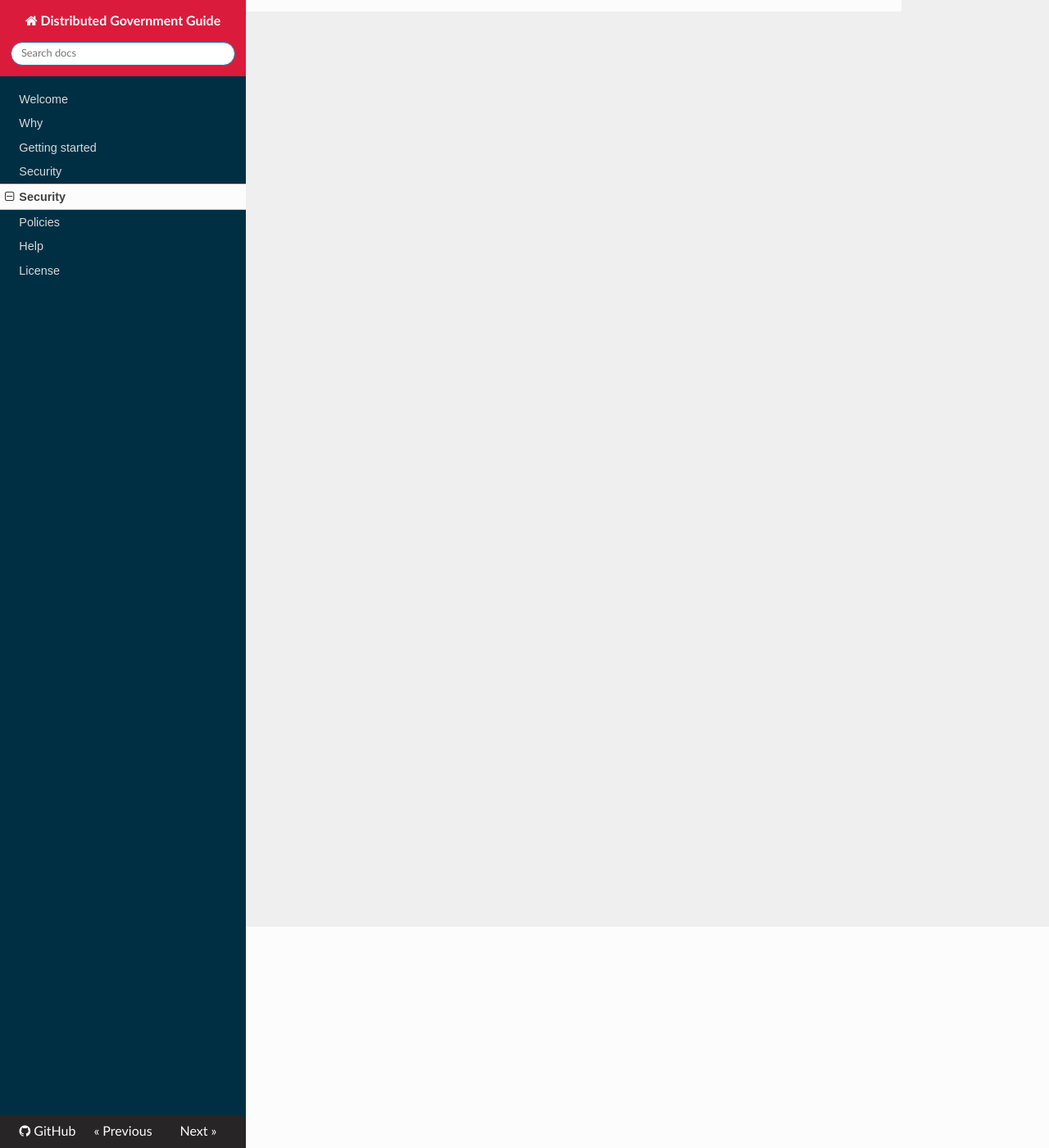
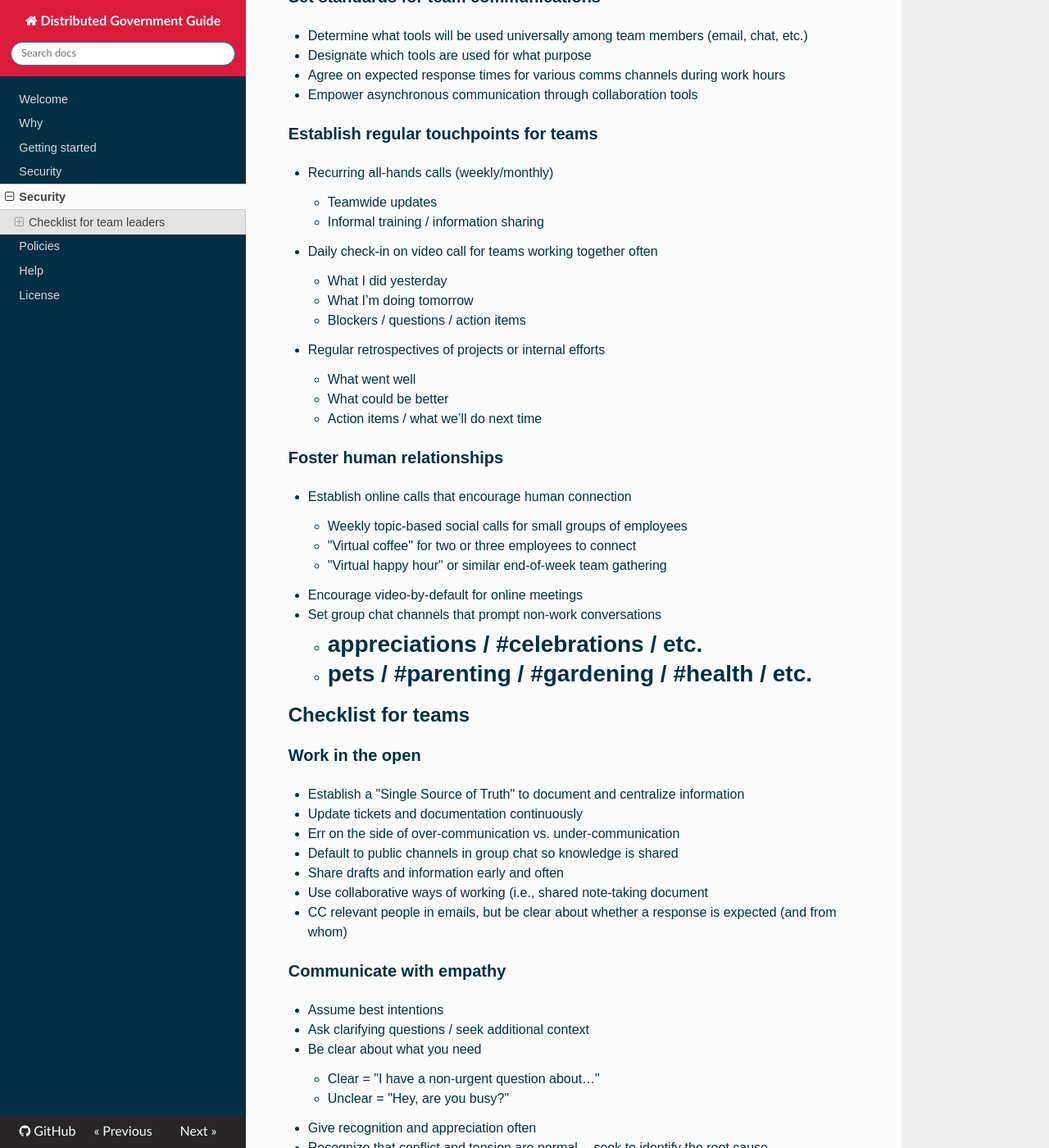
Before and after one commit to distributedgov/guide, an MkDocs documentation site: the page built from docs/communications.md, in a window 1280 px wide and 1400 px high, scrolled down 270 px. Shown: the whole window at 82% size. Built offline with MkDocs 1.6.1, drawn with Linux system fonts in a browser that asks for light colours; nearby versions of some CDN libraries; old or Windows-style settings are respelled for this version of MkDocs; some of the changed text lies outside the part shown.

Commit message:
Update communications.md

```diff
--- a/docs/communications.md
+++ b/docs/communications.md
@@ -1 +1,157 @@
 # Communications
+
+Communication strategies to help distributed teams work together effectively.
+
+## Checklist for team leaders
+
+### Set standards for team communications
+
+* Determine what tools will be used universally among team members (email, chat, etc.)
+
+* Designate which tools are used for what purpose
+
+* Agree on expected response times for various comms channels during work hours
+
+* Empower asynchronous communication through collaboration tools
+
+### Establish regular touchpoints for teams
+
+* Recurring all-hands calls (weekly/monthly)
+
+    * Teamwide updates
+
+    * Informal training / information sharing
+
+* Daily check-in on video call for teams working together often
+
+    * What I did yesterday
+
+    * What I’m doing tomorrow
+
+    * Blockers / questions / action items
+
+* Regular retrospectives of projects or internal efforts
+
+    * What went well
+
+    * What could be better
+
+    * Action items / what we’ll do next time
+
+### Foster human relationships
+
+* Establish online calls that encourage human connection
+
+    * Weekly topic-based social calls for small groups of employees
+
+    * "Virtual coffee" for two or three employees to connect
+
+    * "Virtual happy hour" or similar end-of-week team gathering
+
+* Encourage video-by-default for online meetings
+
+* Set group chat channels that prompt non-work conversations
+
+    * #appreciations / #celebrations / etc.
+
+    * #pets / #parenting / #gardening / #health / etc.
+
+## Checklist for teams
+
+### Work in the open
+
+* Establish a "Single Source of Truth" to document and centralize information
+
+* Update tickets and documentation continuously
+
+* Err on the side of over-communication vs. under-communication
+
+* Default to public channels in group chat so knowledge is shared
+
+* Share drafts and information early and often
+
+* Use collaborative ways of working (i.e., shared note-taking document
+
+* CC relevant people in emails, but be clear about whether a response is expected (and from whom)
+
+### Communicate with empathy
+
+* Assume best intentions
+
+* Ask clarifying questions / seek additional context
+
+* Be clear about what you need
+
+    * Clear = "I have a non-urgent question about…"
+
+    * Unclear = "Hey, are you busy?"
+
+* Give recognition and appreciation often
+
+* Recognize that conflict and tension are normal -- seek to identify the root cause
+
+### Employ best practices for group chat
+
+* Use "threading" to keep conversations tidy and easy to follow
+
+* Use notification settings to cut down unnecessary noise (snooze, mute channels, Do Not Disturb, etc.)
+
+* Use status to indicate your availability (away for lunch, vacation, caring for kids, etc.)
+
+* Create channels for groups or topics
+
+* Use group chat for:
+
+    * Social conversations / interesting links
+
+    * Quick questions / clarifications
+
+    * Real-time exchanges with folks in your timezone
+
+    * General announcements
+
+* Don’t use group chat for:
+
+    * High-level conversations
+
+    * Big decisions
+
+    * In-depth feedback
+
+## Tools
+
+* [Slack](https://slack.com/)
+
+* [Mattermost](https://mattermost.com)
+
+* [Threads](https://threads.com/)
+
+* [Microsoft Teams](https://products.office.com/en-us/microsoft-teams/group-chat-software)
+
+* [Discourse](https://www.discourse.org/)
+
+## Resources
+
+### Posts
+
+* [Working across land and sea: Tips for remote communication](https://www.intercom.com/blog/working-across-land-and-sea-tips-for-remote-communication/) (Intercom)
+
+* [What remote companies can teach about asynchronous communications](https://www.helpscout.com/blog/asynchronous-communication-remote-teams/) (HelpScout)
+
+* [GitLab Communication](https://about.gitlab.com/handbook/communication/) (GitLab)
+
+* [Informal Communication in an all-remote environment](https://about.gitlab.com/company/culture/all-remote/informal-communication/) (GitLab)
+
+* [Communication tips](https://about.gitlab.com/company/culture/all-remote/tips/#communication) (GitLab)
+
+* [How to keep healthy communication habits in remote teams](https://medium.com/gitlab-magazine/how-to-keep-healthy-communication-habits-in-remote-teams-a19eca371952) (GitLab)
+
+* [The 10 Slack Agreements of Buffer](https://open.buffer.com/slack-agreements/) (Buffer)
+
+### Books
+
+* [Distributed Teams: The Art and Practice of Working Together While Physically Apart](https://www.amzn.com/1732254907) (John O’Duinn)
+
+* [REMOTE: Office Not Required](https://basecamp.com/books/remote) (Basecamp)
+
+* [The Year Without Pants: WordPress.com and the Future of Work](https://scottberkun.com/yearwithoutpants/) (Scott Berkun
```
